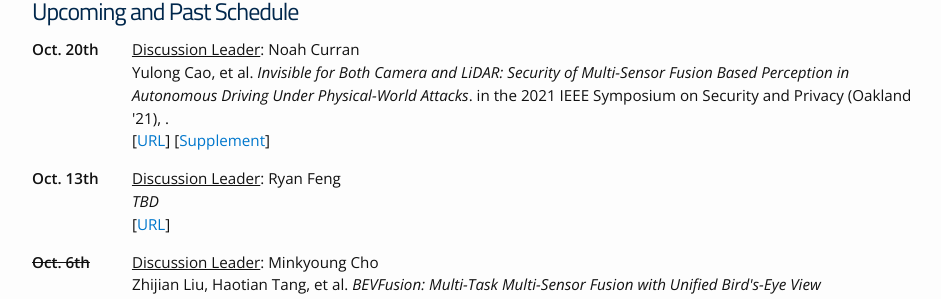
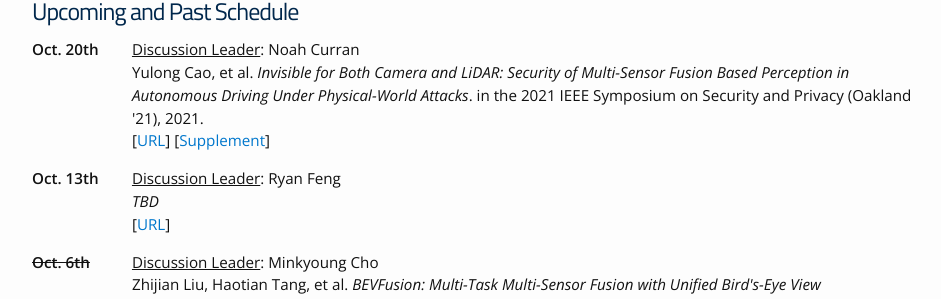
Before and after one commit to noah-curran/noah-curran.github.io, a Jekyll site: the page built from av-safe-sec.md, in a window 1280 px wide and 900 px high, scrolled down 1459 px. Shown: the part 175-474 px from the top of the window, without its empty margins (163-1104 px from the left). Built offline with Jekyll 4.4.1, drawn with Linux system fonts in a browser that asks for light colours.

Commit message:
add year

```diff
--- a/av-safe-sec.md
+++ b/av-safe-sec.md
@@ -56,7 +56,7 @@ Come to one of our meetings -->
 
 # Upcoming and Past Schedule
 
-{% include readinggroupevent.html date="Oct. 20th" volunteer="Noah Curran" authors="Yulong Cao, et al" title="Invisible for Both Camera and LiDAR: Security of Multi-Sensor Fusion Based Perception in Autonomous Driving Under Physical-World Attacks" pubvenue="in the 2021 IEEE Symposium on Security and Privacy (Oakland '21)" url="https://ieeexplore.ieee.org/abstract/document/9519442" supp="https://www.usenix.org/conference/usenixsecurity23/presentation/cao" %}
+{% include readinggroupevent.html date="Oct. 20th" volunteer="Noah Curran" authors="Yulong Cao, et al" title="Invisible for Both Camera and LiDAR: Security of Multi-Sensor Fusion Based Perception in Autonomous Driving Under Physical-World Attacks" pubvenue="in the 2021 IEEE Symposium on Security and Privacy (Oakland '21)" year="2021" url="https://ieeexplore.ieee.org/abstract/document/9519442" supp="https://www.usenix.org/conference/usenixsecurity23/presentation/cao" %}
 {% include readinggroupevent.html date="Oct. 13th" volunteer="Ryan Feng" title="TBD" url="" %}
 {% include readinggroupeventpast.html date="Oct. 6th" volunteer="Minkyoung Cho" authors="Zhijian Liu, Haotian Tang, et al" title="BEVFusion: Multi-Task Multi-Sensor Fusion with Unified Bird's-Eye View Representation" pubvenue="in the 2023 IEEE International Conference on Robotics and Automation (ICRA '23)" year="2023" url="https://ieeexplore.ieee.org/abstract/document/10160968" %}
 {% include readinggroupeventpast.html date="Sept. 29th" volunteer="Liangkai Liu" authors="Ionel Gog, et al" title="D3: A Dynamic Deadline-Driven Approach for Building Autonomous Vehicles" pubvenue="in the Proceedings of the Seventeenth European Conference on Computer Systems (EuroSys '22)" year="2022" url="https://dl.acm.org/doi/10.1145/3492321.3519576" supp="https://arxiv.org/pdf/2302.01568.pdf" %}
```
